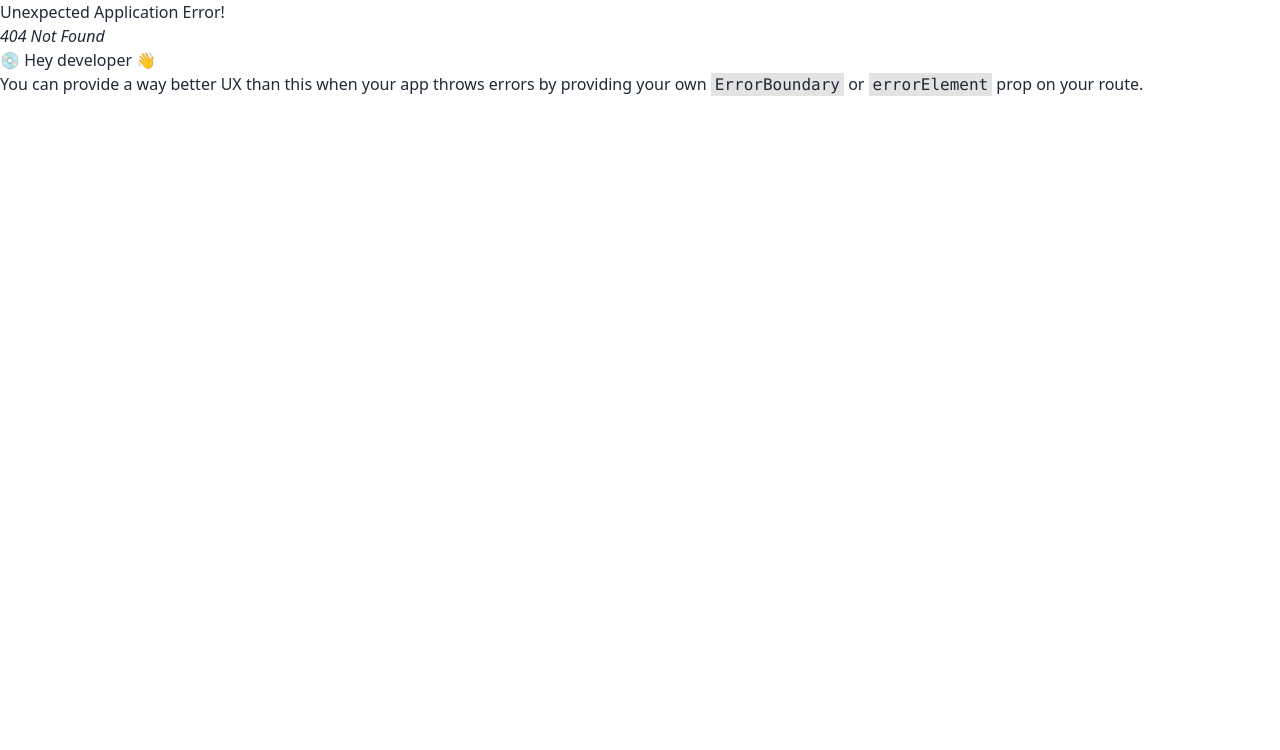
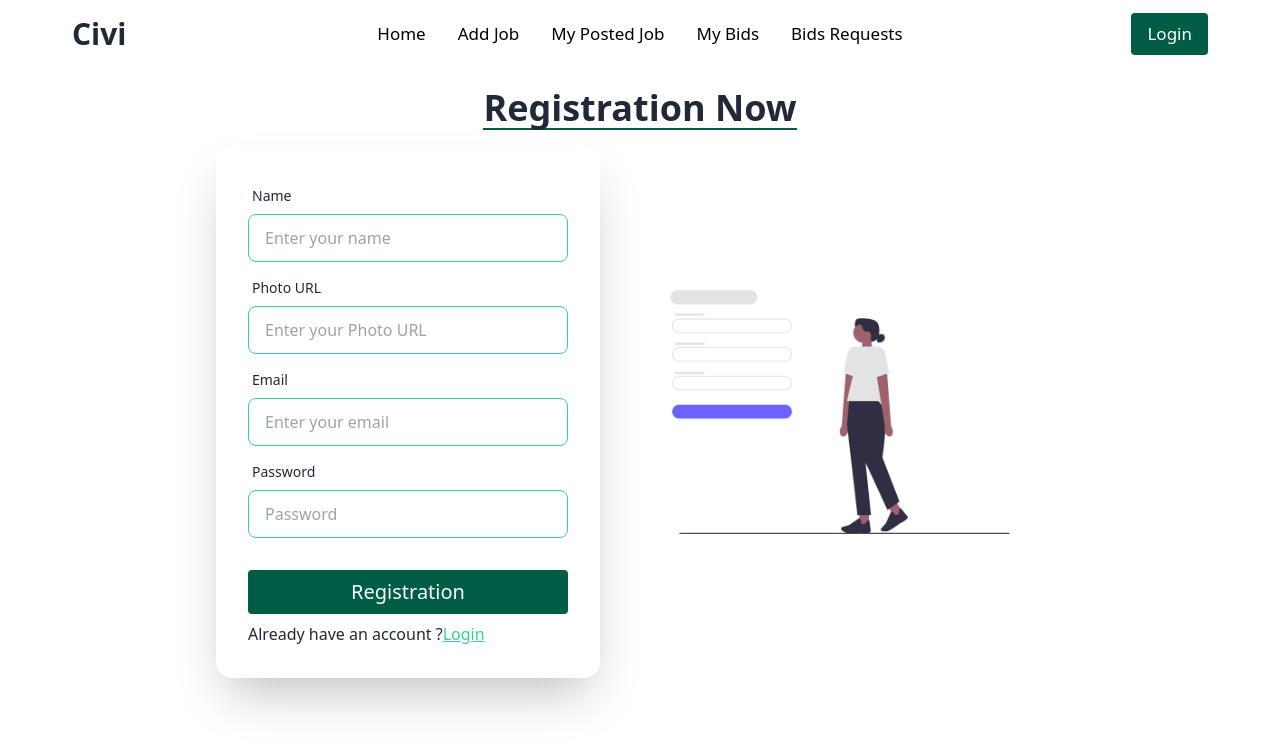
Before and after one commit to sadid56/worker_client_side, a React (Vite) app: page /registration in a window 1280 px wide. Before the commit this address had no page. Shown: the top 750 px of the page. Built offline with nearby package versions, Linux system fonts and the light colour scheme.

Commit message:
added a error page

```diff
--- a/package.json
+++ b/package.json
@@ -15,6 +15,7 @@
     "match-sorter": "^6.3.1",
     "react": "^18.2.0",
     "react-dom": "^18.2.0",
+    "react-icons": "^4.11.0",
     "react-router-dom": "^6.18.0",
     "sort-by": "^1.2.0"
   },
--- a/src/Authentication/Login.jsx
+++ b/src/Authentication/Login.jsx
@@ -1,18 +1,32 @@
+/* eslint-disable react/no-unescaped-entities */
 import Navber from "../shared/Navber/Navber";
-import loginPng from '../assets/images/login.png'
+import loginPng from "../assets/images/login.png";
+import { Link } from "react-router-dom";
+import { FaGoogle } from "react-icons/fa6";
 
 const Login = () => {
+
+    const handleLogin = e =>{
+        e.preventDefault()
+        // const form = target.value;
+        const email = e.target.email.value;
+        const password = e.target.password.value;
+        console.log(email, password);
+    }
+
   return (
     <div>
       <Navber />
-      <h3 className="text-4xl text-center font-bold border-b-2 border-[#005d45] w-fit mx-auto mt-5">Login Now</h3>
+      <h3 className="text-4xl text-center font-bold border-b-2 border-[#005d45] w-fit mx-auto mt-5">
+        Login Now
+      </h3>
       <div className="hero">
         <div className="hero-content flex-col lg:flex-row-reverse">
           <div className="">
             <img src={loginPng} className="max-w-md" alt="" />
           </div>
-          <div className="card flex-shrink-0 w-full max-w-sm shadow-2xl bg-base-100">
-            <form className="card-body">
+          <div className="card flex-shrink-0 w-full max-w-sm shadow-2xl">
+            <form onSubmit={handleLogin}  className="card-body">
               <div className="form-control">
                 <label className="label">
                   <span className="label-text">Email</span>
@@ -38,9 +52,20 @@ const Login = () => {
                 />
               </div>
               <div className="form-control mt-6">
-                <button className="bg-[#005d45] hover:bg-[#104235]  py-2 rounded text-white text-xl font-medium">Login</button>
+                <button  type="submit" className="bg-[#005d45] hover:bg-[#104235]  py-2 rounded text-white text-xl font-medium">
+                  Login
+                </button>
+                <p className="mt-2 font-medium">
+                  Don't have an account ?
+                  <Link to="/registration" className="link link-success">
+                  Registration
+                  </Link>
+                </p>
               </div>
             </form>
+            <div className="px-7 pb-5">
+            <button className="btn btn-outline btn-success normal-case w-full text-xl font-medium"><FaGoogle/> Google Sign-in</button>
+            </div>
           </div>
         </div>
       </div>
--- /dev/null
+++ b/src/Authentication/Registration.jsx
@@ -0,0 +1,102 @@
+/* eslint-disable react/no-unescaped-entities */
+import { Link } from "react-router-dom";
+import Navber from "../shared/Navber/Navber";
+import registerPng from "../assets/images/register.png";
+
+const Registration = () => {
+  const handleRegistration = (e) => {
+    e.preventDefault();
+    // const form = target.value;
+    const name = e.target.name.value;
+    const photo = e.target.photo.value;
+    const email = e.target.email.value;
+    const password = e.target.password.value;
+    console.log(name, photo,email, password);
+  };
+
+  return (
+    <div>
+      <Navber />
+      <h3 className="text-4xl text-center font-bold border-b-2 border-[#005d45] w-fit mx-auto mt-5">
+        Registration Now
+      </h3>
+      <div className="hero">
+        <div className="hero-content flex-col lg:flex-row-reverse">
+          <div className="">
+            <img src={registerPng} className="max-w-md" alt="" />
+          </div>
+          <div className="card flex-shrink-0 w-full max-w-sm shadow-2xl">
+            <form onSubmit={handleRegistration} className="card-body">
+              <div className="form-control">
+                <label className="label">
+                  <span className="label-text">Name</span>
+                </label>
+                <input
+                  type="text"
+                  placeholder="Enter your name"
+                  className="input input-bordered input-success w-full max-w-xs"
+                  name="name"
+                  required
+                />
+              </div>
+              <div className="form-control">
+                <label className="label">
+                  <span className="label-text">Photo URL</span>
+                </label>
+                <input
+                  type="photo"
+                  placeholder="Enter your Photo URL"
+                  className="input input-bordered input-success w-full max-w-xs"
+                  name="photo"
+                  required
+                />
+              </div>
+              <div className="form-control">
+                <label className="label">
+                  <span className="label-text">Email</span>
+                </label>
+                <input
+                  type="email"
+                  placeholder="Enter your email"
+                  className="input input-bordered input-success w-full max-w-xs"
+                  name="email"
+                  required
+                />
+              </div>
+              <div className="form-control">
+                <label className="label">
+                  <span className="label-text">Password</span>
+                </label>
+                <input
+                  type="text"
+                  name="password"
+                  required
+                  placeholder="Password"
+                  className="input input-bordered input-success w-full max-w-xs"
+                />
+              </div>
+              <div className="form-control mt-6">
+                <button
+                  type="submit"
+                  className="bg-[#005d45] hover:bg-[#104235]  py-2 rounded text-white text-xl font-medium">
+                  Registration
+                </button>
+                <p className="mt-2 font-medium">
+                  Already have an account ?
+                  <Link to="/login" className="link link-success">
+                    Login
+                  </Link>
+                </p>
+              </div>
+            </form>
+            {/* <div className="px-7 pb-5">
+              <button className="btn btn-outline btn-success normal-case w-full text-xl font-medium"><FaGoogle/> Google Sign-in</button>
+              </div> */}
+          </div>
+        </div>
+      </div>
+    </div>
+  );
+};
+
+export default Registration;
--- a/src/Routers/Routers.jsx
+++ b/src/Routers/Routers.jsx
@@ -2,11 +2,14 @@ import { createBrowserRouter } from "react-router-dom";
 import Main from "../Main/Main";
 import Home from "../Pages/Home/Home/Home";
 import Login from "../Authentication/Login";
+import Registration from "../Authentication/Registration";
+import Error from "../shared/Error/Error";
 
 const Routers = createBrowserRouter([
     {
         path: '/',
         element: <Main/>,
+        errorElement: <Error/>,
         children: [
             {
                 index: true,
@@ -15,6 +18,10 @@ const Routers = createBrowserRouter([
             {
                 path: 'login',
                 element: <Login/>
+            },
+            {
+                path: '/registration',
+                element: <Registration/>
             }
         ]
     }
--- /dev/null
+++ b/src/shared/Error/Error.jsx
@@ -0,0 +1,20 @@
+import { useNavigate } from 'react-router-dom';
+import errorPng from '../../assets/images/error.png'
+
+const Error = () => {
+const navigate = useNavigate()
+
+    return (
+        <div className='flex justify-center'>
+            <div className='space-y-4'>
+                <img src={errorPng} className='max-w-md' alt="" />
+                <h2 className='text-3xl text-red-500 font-medium text-center'>This page not available !</h2>
+                <div className='flex justify-center'>
+                <button onClick={()=> navigate('/')} className="bg-[#005d45] hover:bg-[#104235] px-4  py-2 rounded text-white text-xl font-medium">Go Home </button>
+                </div>
+            </div>
+        </div>
+     );
+}
+
+export default Error;
```
Also changed, not shown: src/assets/images/error.png (added), 1 other file (tests, documents, lock files or other folders).
